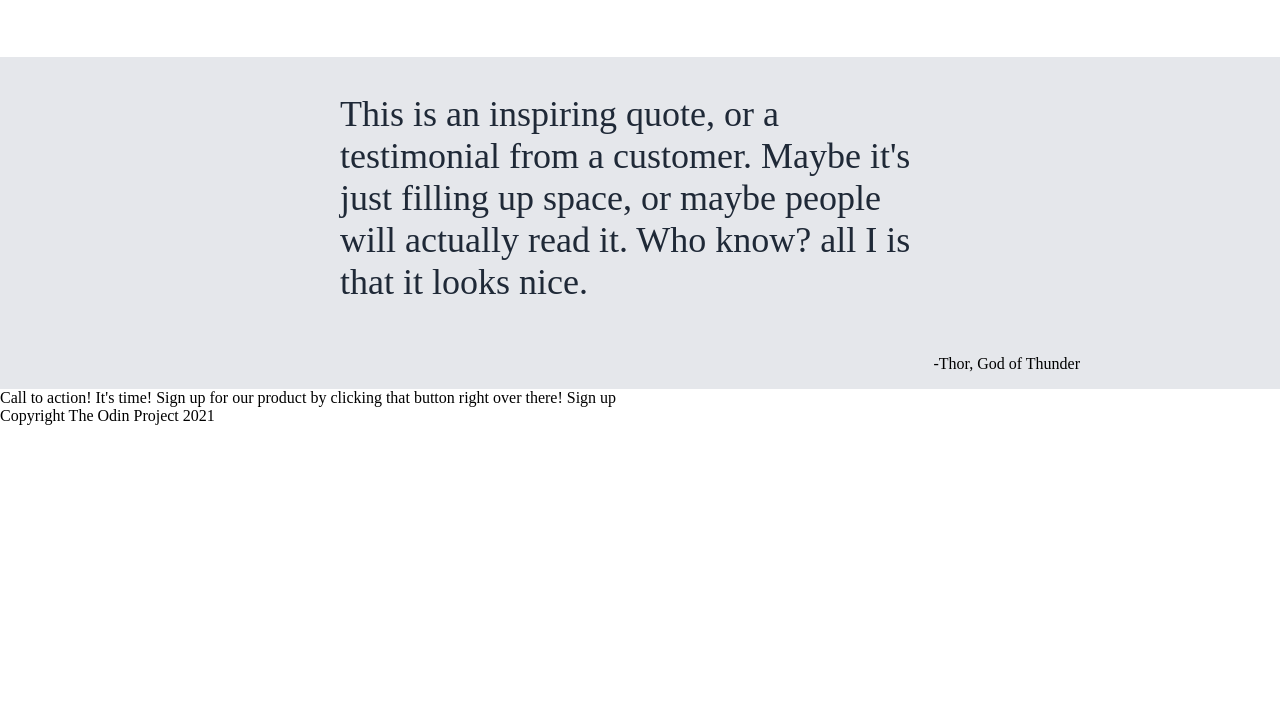
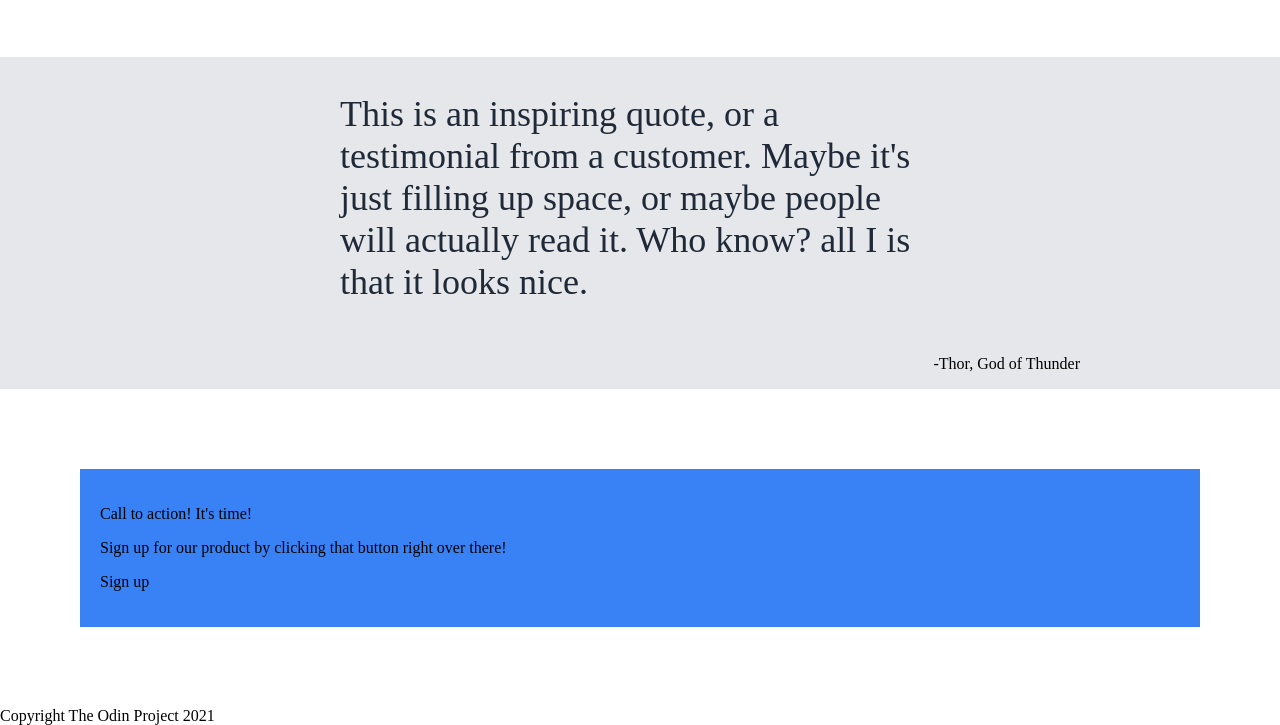
Before and after one commit to Tsheung/Cat-Landing-Page, a plain HTML site: page index.html in a window 1280 px wide. Shown: the part 456-1181 px from the top of the page. Before the commit the page ends 881 px from the top, so only its background shows below. Drawn offline with Linux system fonts and the light colour scheme.

Commit message:
Action box

```diff
--- a/index.html
+++ b/index.html
@@ -112,7 +112,12 @@
         padding-right:200px;
     }
 
+    .action{
+        background:#3882F6;
+        padding:20px;
+        margin:80px;
 
+    }
 
 
 
@@ -173,9 +178,11 @@
     </div>
 
     <div class="action">
-        Call to action! It's time!
-        Sign up for our product by clicking that button right over there!
-        Sign up
+        <div class="text">
+            <p id="action">Call to action! It's time!</p>
+            <p id="signup">Sign up for our product by clicking that button right over there!</p>
+        </div>
+        <p id="button2">Sign up</p>
     </div>
 
     <div class="footer">
```
